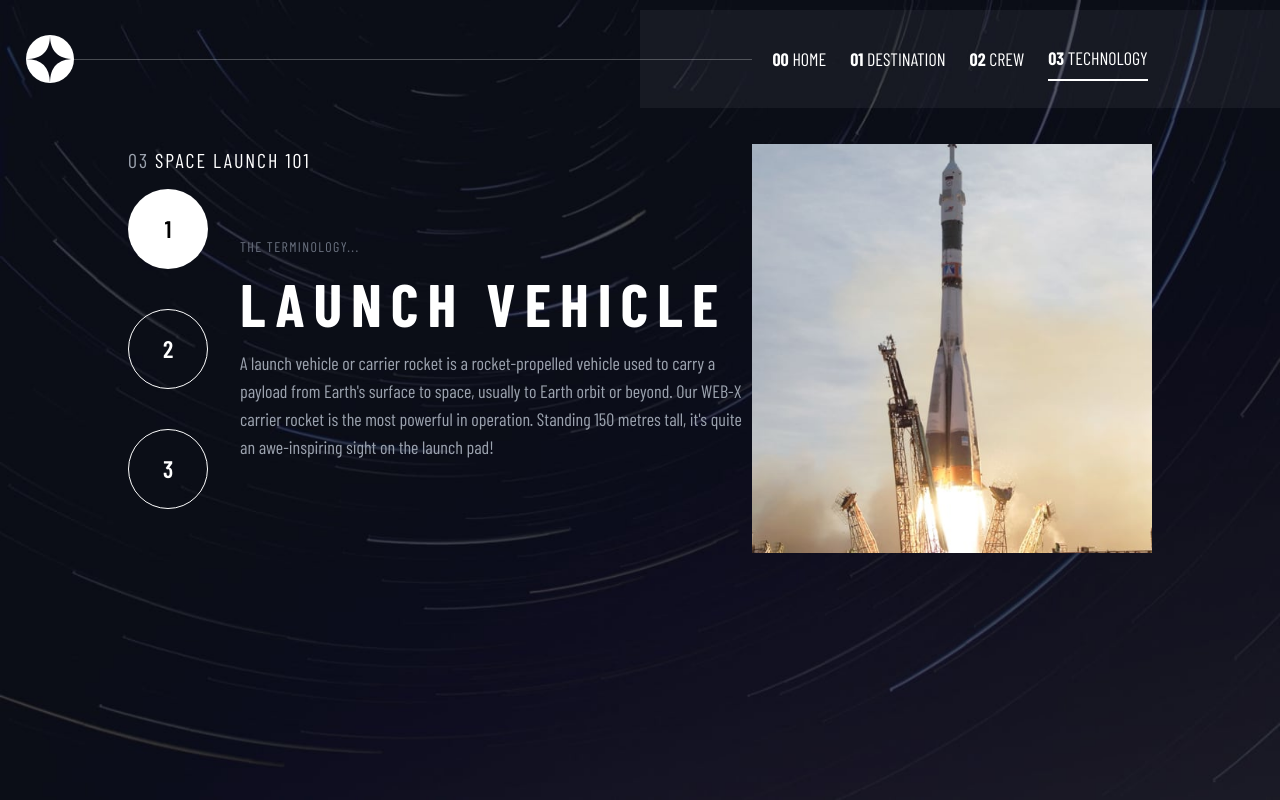
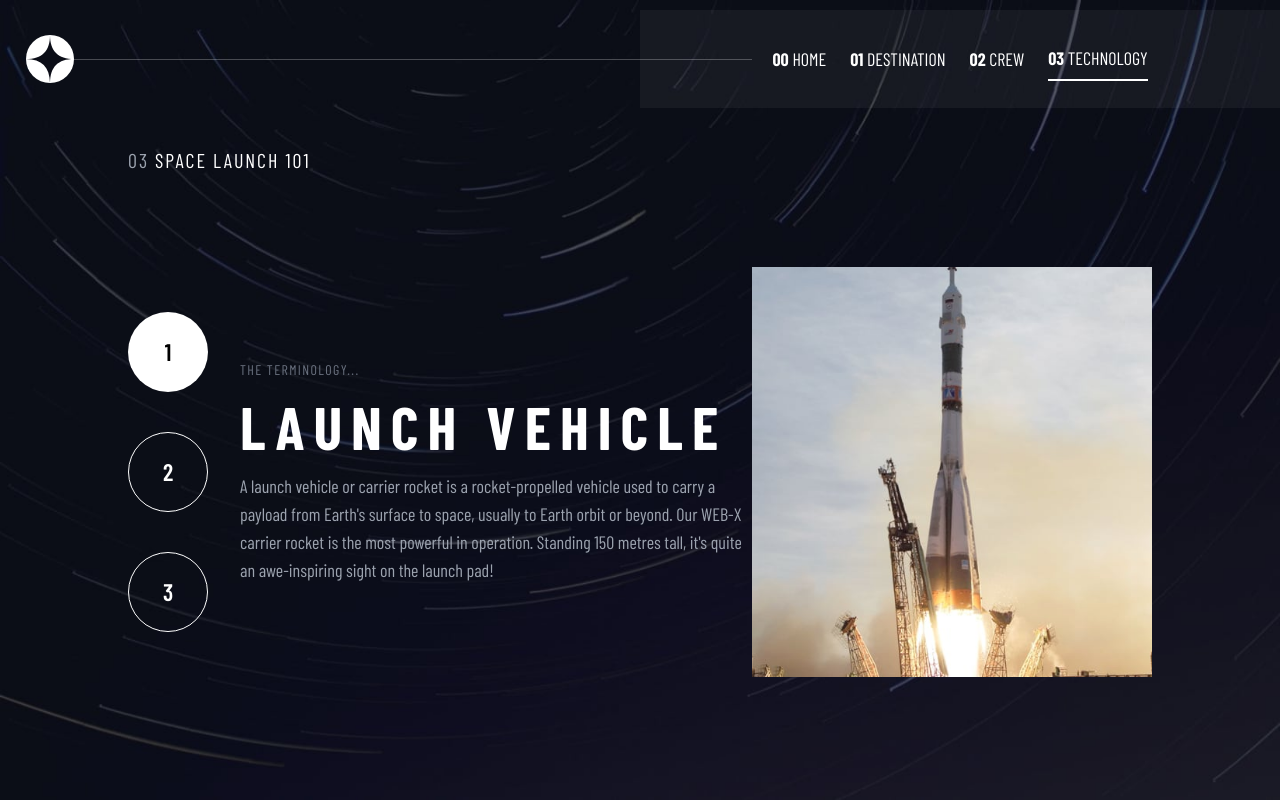
Before and after one commit to Nelia11/face-the-space, a React (Vite) app: page /technology in a window 1280 px wide. Built offline with nearby package versions, Linux system fonts and the light colour scheme; a web font is replaced by a local one.

Commit message:
Update Technology.tsx
fixed responsive issue

```diff
--- a/src/pages/Technology.tsx
+++ b/src/pages/Technology.tsx
@@ -41,23 +41,25 @@ const Technology: FC<TechnologyProps> = ({ technologies }) => {
     }
   });
 
-  // Use media queries for responsive design
   const isDesktop = useMediaQuery({ minWidth: 1024 });
   const isTablet = useMediaQuery({ minWidth: 768, maxWidth: 1023 });
 
   const selectedTech = mappedTechnologies.find((_, index) => index === selectedTechnology);
 
   return (
-    <div className="relative flex flex-col min-h-screen w-full text-white">
-      {/* Backgrounds for different screen sizes */}
+    <div
+      className="fixed inset-0 flex flex-col w-full text-white overflow-hidden"
+      style={{ height: '100vh' }}
+    >
+      {/* Background for different screen sizes */}
       <div
-        className="absolute inset-0 bg-cover bg-center"
+        className="absolute inset-0 bg-cover bg-center z-0"
         style={{
           backgroundImage: `url(${isDesktop ? backgroundDesktop : isTablet ? backgroundTablet : backgroundMobile})`
         }}
       ></div>
 
-      {/* Header Text positioned just above the buttons */}
+      {/* Header Text */}
       <div
         className="absolute text-gray-400 text-lg md:text-xl tracking-widest uppercase z-20"
         style={{
@@ -71,19 +73,21 @@ const Technology: FC<TechnologyProps> = ({ technologies }) => {
 
       {/* Main Content */}
       <div
-        className={`relative flex flex-col lg:flex-row items-center justify-between w-full ${isDesktop ? 'pt-36' : 'pt-64 md:pt-72'
-          } px-6 md:px-12 lg:px-32 space-y-6 lg:space-y-0 z-10`}
+        className={`relative flex flex-col lg:flex-row items-center justify-between w-full h-full ${
+          isDesktop ? 'pt-36' : 'pt-64 md:pt-72'
+        } px-6 md:px-12 lg:px-32 space-y-6 lg:space-y-0 z-10`}
       >
         {/* Sidebar with Buttons */}
-        <div className="flex flex-row lg:flex-col items-center space-x-4 lg:space-x-0 lg:space-y-10">
+        <div className="flex flex-row lg:flex-col items-center space-x-4 lg:space-x-0 lg:space-y-10 z-20">
           {mappedTechnologies.map((_, index) => (
             <button
               key={index}
               onClick={() => setSelectedTechnology(index)}
-              className={`w-12 h-12 md:w-16 md:h-16 lg:w-20 lg:h-20 rounded-full text-lg md:text-xl lg:text-2xl font-semibold transition-colors duration-200 ${index === selectedTechnology
+              className={`w-12 h-12 md:w-16 md:h-16 lg:w-20 lg:h-20 rounded-full text-lg md:text-xl lg:text-2xl font-semibold transition-colors duration-200 ${
+                index === selectedTechnology
                   ? 'bg-white text-black'
                   : 'border border-white text-white'
-                }`}
+              }`}
             >
               {index + 1}
             </button>
@@ -91,7 +95,7 @@ const Technology: FC<TechnologyProps> = ({ technologies }) => {
         </div>
 
         {/* Technology Information */}
-        <div className="lg:flex-grow text-center lg:text-left max-w-lg space-y-4 lg:ml-8">
+        <div className="lg:flex-grow text-center lg:text-left max-w-lg space-y-4 lg:ml-8 z-20">
           <h3 className="text-gray-500 uppercase text-sm tracking-widest">The Terminology...</h3>
           <h1 className="text-3xl md:text-4xl lg:text-5xl xl:text-6xl uppercase font-bold tracking-[0.15em]">
             {selectedTech?.name}
@@ -102,7 +106,7 @@ const Technology: FC<TechnologyProps> = ({ technologies }) => {
         </div>
 
         {/* Technology Image aligned to the right */}
-        <div className="w-full lg:w-1/2 flex justify-center lg:justify-end">
+        <div className="w-full lg:w-1/2 flex justify-center lg:justify-end z-20">
           <img
             src={isDesktop ? selectedTech?.portraitImage : selectedTech?.landscapeImage}
             alt={selectedTech?.name}
```
